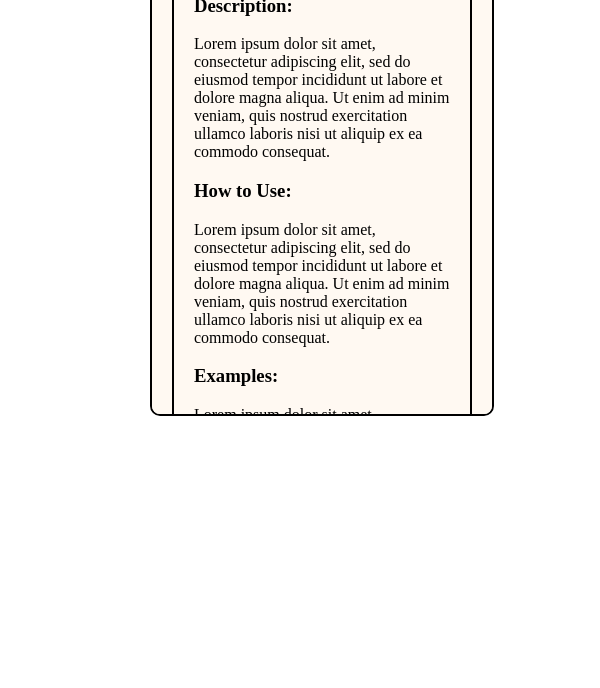
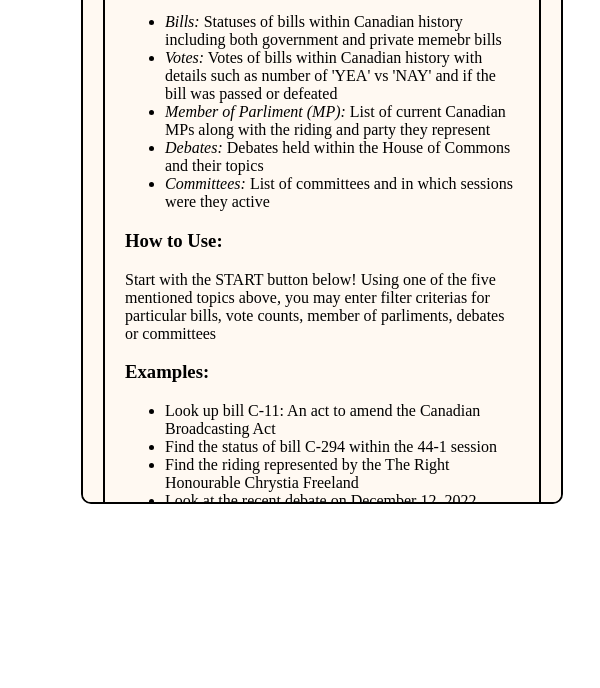
Before and after one commit to winnllam/CSCD58-project, an Electron app: page chatbot-app/components/home.html in a window 600 px wide. Shown: the part 228-916 px from the top of the page. Before the commit the page ends 800 px from the top, so only its background shows below. Drawn offline with Linux system fonts and the light colour scheme; no server answers.

Commit message:
Made the app look more presentable

```diff
--- a/chatbot-app/components/home.html
+++ b/chatbot-app/components/home.html
@@ -17,28 +17,60 @@
         <div class="box">
           <h3>Description:</h3>
           <p>
-            Lorem ipsum dolor sit amet, consectetur adipiscing elit, sed do
-            eiusmod tempor incididunt ut labore et dolore magna aliqua. Ut enim ad
-            minim veniam, quis nostrud exercitation ullamco laboris nisi ut
-            aliquip ex ea commodo consequat.
+            This bot via the
+            <a href="https://openparliament.ca/api/" target="_blank"
+              >OpenParliment API</a
+            >
+            provides Federal political information for Canada. There are
+            currently five main supported topics:
           </p>
+          <ul>
+            <li>
+              <i>Bills:</i> Statuses of bills within Canadian history including
+              both government and private memebr bills
+            </li>
+            <li>
+              <i>Votes:</i> Votes of bills within Canadian history with details
+              such as number of 'YEA' vs 'NAY' and if the bill was passed or
+              defeated
+            </li>
+            <li>
+              <i>Member of Parliment (MP):</i> List of current Canadian MPs
+              along with the riding and party they represent
+            </li>
+            <li>
+              <i>Debates:</i> Debates held within the House of Commons and their
+              topics
+            </li>
+            <li>
+              <i>Committees:</i> List of committees and in which sessions were
+              they active
+            </li>
+          </ul>
           <h3>How to Use:</h3>
           <p>
-            Lorem ipsum dolor sit amet, consectetur adipiscing elit, sed do
-            eiusmod tempor incididunt ut labore et dolore magna aliqua. Ut enim ad
-            minim veniam, quis nostrud exercitation ullamco laboris nisi ut
-            aliquip ex ea commodo consequat.
+            Start with the START button below! Using one of the five mentioned
+            topics above, you may enter filter criterias for particular bills,
+            vote counts, member of parliments, debates or committees
           </p>
           <h3>Examples:</h3>
-          <p>
-            Lorem ipsum dolor sit amet, consectetur adipiscing elit, sed do
-            eiusmod tempor incididunt ut labore et dolore magna aliqua. Ut enim ad
-            minim veniam, quis nostrud exercitation ullamco laboris nisi ut
-            aliquip ex ea commodo consequat.
-          </p>
+          <ul>
+            <li>
+              Look up bill C-11: An act to amend the Canadian Broadcasting Act
+            </li>
+            <li>Find the status of bill C-294 within the 44-1 session</li>
+            <li>
+              Find the riding represented by the The Right Honourable Chrystia
+              Freeland
+            </li>
+            <li>Look at the recent debate on December 12, 2022</li>
+            <li>See when the Ethics committee last met</li>
+          </ul>
         </div>
         <div class="start-button-box">
-          <button class="start-button" onclick="startConnection()">Start</button>
+          <button class="start-button" onclick="startConnection()">
+            Start
+          </button>
         </div>
       </div>
     </div>
--- a/chatbot-app/components/style.css
+++ b/chatbot-app/components/style.css
@@ -1,8 +1,8 @@
 .outer-box {
   margin: auto;
-  width: 50%;
-  height: 600px;
-  position: absolute;
+  width: 75%;
+  height: 900px;
+  /* position: absolute; */
   top: 0;
   bottom: 0;
   left: 0;
@@ -22,7 +22,7 @@
 
 .chat-box {
   width: 100%;
-  height: 520px;
+  height: 700px;
   overflow-y: scroll;
   background-color: rgb(255, 249, 242);
 }
```
Also changed, not shown: chatbot-app/main.js (+3 -7 lines).
